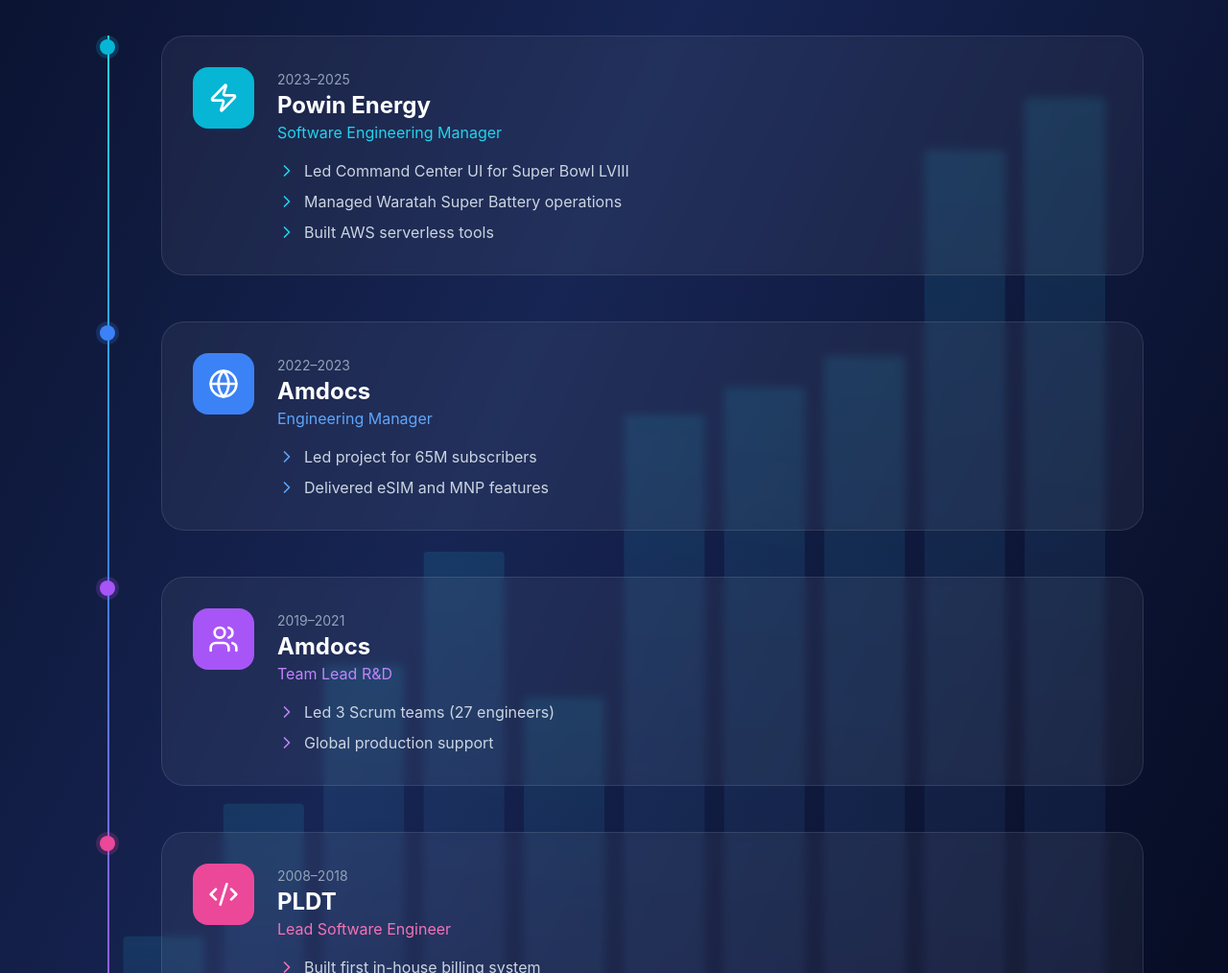
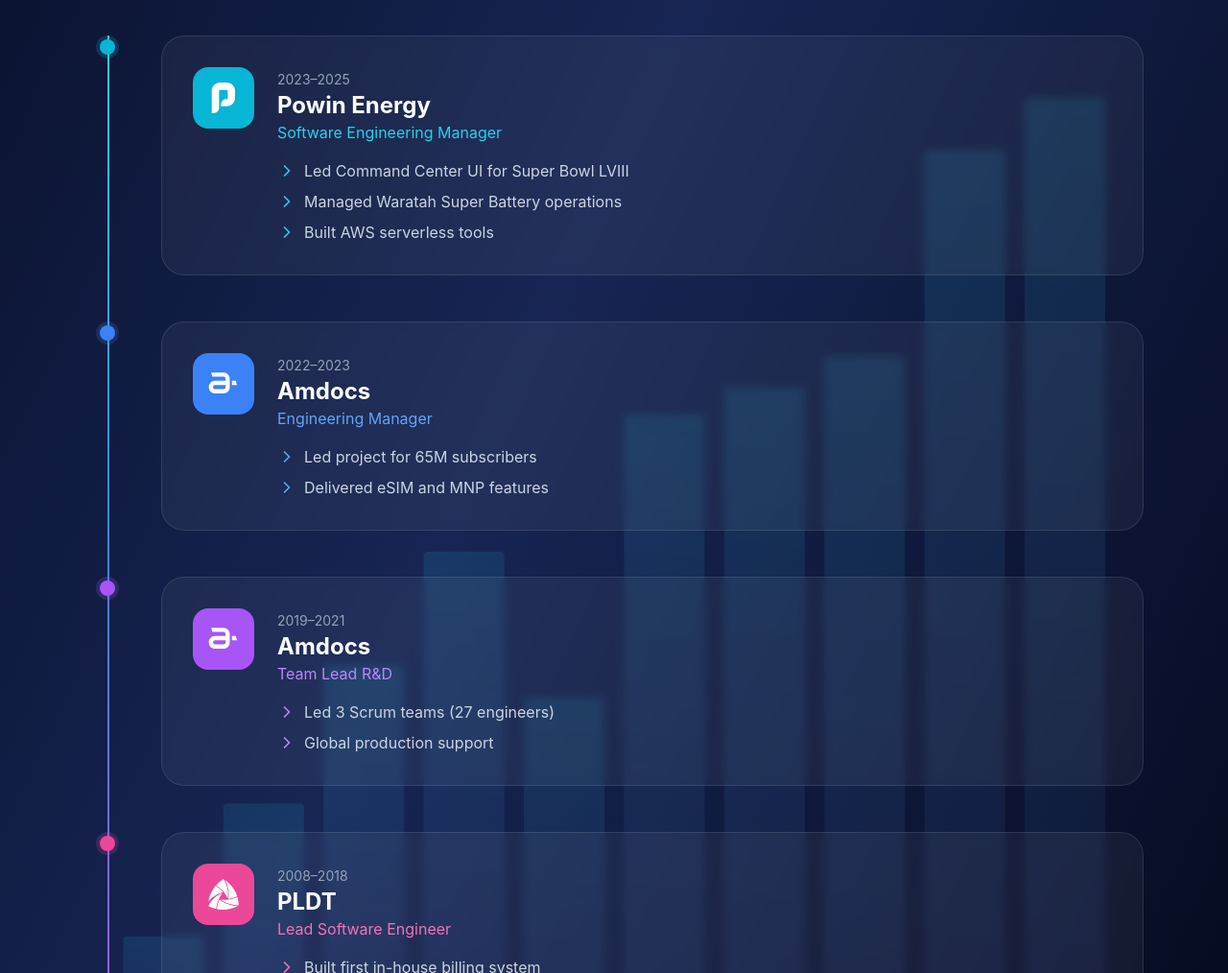
Before and after one commit to royjavelosa/digiport, a React (Vite) app: page / in a window 1280 px wide. Shown: the part 1207-2221 px from the top of the page at 96% size. Built offline with nearby package versions, Linux system fonts and the light colour scheme.

Commit message:
feat: replace generic icons with real monochrome brand marks for Powin, Amdocs, PLDT and MIT

```diff
--- a/src/App.jsx
+++ b/src/App.jsx
@@ -1,4 +1,8 @@
 import React, { useState, useRef, useEffect } from "react";
+import { PLDTIcon } from "./icons/PLDTIcon";
+import { MITIcon } from "./icons/MITIcon";
+import { AmdocsIcon } from "./icons/AmdocsIcon";
+import { PowinIcon } from "./icons/PowinIcon";
 import {
   HeroChart,
   JourneyChart,
@@ -384,8 +388,8 @@
                 </div>
                 <div className="flex-1 p-4 md:p-8 bg-white/5 border border-white/10 rounded-3xl backdrop-blur-sm hover:border-cyan-500/50 transition-colors">
                   <div className="flex items-start gap-6">
-                    <div className="p-4 bg-cyan-500 rounded-2xl">
-                      <Zap size={32} className="text-white" />
+                    <div className="p-4 bg-cyan-500 rounded-2xl flex items-center justify-center">
+                      <PowinIcon size={32} color="white" />
                     </div>
                     <div className="flex-1">
                       <div className="flex justify-between items-start mb-4">
@@ -421,8 +425,8 @@
                 </div>
                 <div className="flex-1 p-4 md:p-8 bg-white/5 border border-white/10 rounded-3xl backdrop-blur-sm hover:border-blue-500/50 transition-colors">
                   <div className="flex items-start gap-6">
-                    <div className="p-4 bg-blue-500 rounded-2xl">
-                      <Globe size={32} className="text-white" />
+                    <div className="p-4 bg-blue-500 rounded-2xl flex items-center justify-center">
+                      <AmdocsIcon size={32} color="white" />
                     </div>
                     <div className="flex-1">
                       <div className="flex justify-between items-start mb-4">
@@ -454,8 +458,8 @@
                 </div>
                 <div className="flex-1 p-4 md:p-8 bg-white/5 border border-white/10 rounded-3xl backdrop-blur-sm hover:border-purple-500/50 transition-colors">
                   <div className="flex items-start gap-6">
-                    <div className="p-4 bg-purple-500 rounded-2xl">
-                      <Users size={32} className="text-white" />
+                    <div className="p-4 bg-purple-500 rounded-2xl flex items-center justify-center">
+                      <AmdocsIcon size={32} color="white" />
                     </div>
                     <div className="flex-1">
                       <div className="flex justify-between items-start mb-4">
@@ -487,8 +491,8 @@
                 </div>
                 <div className="flex-1 p-4 md:p-8 bg-white/5 border border-white/10 rounded-3xl backdrop-blur-sm hover:border-pink-500/50 transition-colors">
                   <div className="flex items-start gap-6">
-                    <div className="p-4 bg-pink-500 rounded-2xl">
-                      <Code2 size={32} className="text-white" />
+                    <div className="p-4 bg-pink-500 rounded-2xl flex items-center justify-center">
+                      <PLDTIcon size={32} color="white" />
                     </div>
                     <div className="flex-1">
                       <div className="flex justify-between items-start mb-4">
@@ -632,7 +636,7 @@
             >
               <div className="flex-1">
                 <div className="flex items-center gap-3 mb-1">
-                  <BookOpen className="text-red-400 flex-shrink-0" size={28} />
+                  <MITIcon size={28} color="#f87171" />
                   <h3 className="text-3xl font-bold">MIT</h3>
                 </div>
                 <div className="pl-0">
@@ -716,6 +720,8 @@
         )}
       </div>
 
+
+
       <footer className="py-20 px-3 md:px-6 text-center max-w-6xl mx-auto">
         <h2 className="text-4xl font-bold mb-6 pb-1 bg-gradient-to-r from-cyan-400 to-blue-400 bg-clip-text text-transparent">
           Let's Build Something Amazing
--- /dev/null
+++ b/src/icons/AmdocsIcon.jsx
@@ -0,0 +1,19 @@
+export const AmdocsIcon = ({ size = 40, color = "currentColor" }) => (
+  <svg
+    xmlns="http://www.w3.org/2000/svg"
+    viewBox="-292 -68 225 185"
+    width={size}
+    height={size}
+    fill={color}
+  >
+    {/* 'a' letterform — original path from Amdocs 2017 brand mark SVG */}
+    <path d="M-179.847-58.955h-90.1l8.88,30.688h81.22c8.468,0,15.35,6.887,15.35,15.35v15.35h-76.721
+      c-25.389,0-46.043,20.655-46.043,46.045c0,25.388,20.654,46.049,46.043,46.049h61.371c25.389,0,46.044-20.661,46.044-46.049
+      V17.782V2.432v-15.35C-133.803-38.3-154.458-58.955-179.847-58.955z
+      M-164.497,48.477c0,8.463-6.887,15.349-15.35,15.349h-61.371
+      c-8.462,0-15.349-6.886-15.349-15.349c0-8.464,6.887-15.351,15.349-15.351h76.721V48.477z" />
+
+    {/* Dot */}
+    <polygon points="-89.884,2.438 -117.859,2.438 -117.859,33.127 -80.998,33.127" />
+  </svg>
+);
--- /dev/null
+++ b/src/icons/CEUIcon.jsx
@@ -0,0 +1,36 @@
+export const CEUIcon = ({ size = 40, color = "currentColor" }) => (
+  <svg
+    xmlns="http://www.w3.org/2000/svg"
+    viewBox="0 0 100 110"
+    width={size}
+    height={size}
+    fill={color}
+  >
+    {/*
+      CEU shield silhouette — clean escutcheon shape
+      Rectangular top, sides taper toward a rounded point at bottom
+    */}
+    <path d="
+      M 8 8
+      H 92
+      V 65
+      C 92 80 72 95 50 104
+      C 28 95 8 80 8 65
+      Z
+    " />
+
+    {/* Inner shield inset — gives depth, evenodd punches it slightly */}
+    <path
+      fillRule="evenodd"
+      d="
+        M 8 8 H 92 V 65
+        C 92 80 72 95 50 104
+        C 28 95 8 80 8 65 Z
+
+        M 16 16 H 84 V 64
+        C 84 76 67 89 50 97
+        C 33 89 16 76 16 64 Z
+      "
+    />
+  </svg>
+);
--- /dev/null
+++ b/src/icons/GoogleIcon.jsx
@@ -0,0 +1,25 @@
+export const GoogleIcon = ({ size = 40, color = "currentColor" }) => (
+  <svg
+    xmlns="http://www.w3.org/2000/svg"
+    viewBox="0 0 100 100"
+    width={size}
+    height={size}
+    fill={color}
+  >
+    {/*
+      G shape: outer arc (300°) + crossbar + inner arc back to gap
+      Outer R=43, inner r=29, center (50,50)
+      Gap opens at ~60° from positive-x (top-right)
+    */}
+    <path d="
+      M 93 44
+      H 50
+      V 62
+      H 78
+      A 29 29 0 1 1 65 24
+      L 72 12
+      A 43 43 0 0 1 93 44
+      Z
+    " />
+  </svg>
+);
--- /dev/null
+++ b/src/icons/MITIcon.jsx
@@ -0,0 +1,23 @@
+export const MITIcon = ({ size = 40, color = "currentColor" }) => (
+  <svg
+    xmlns="http://www.w3.org/2000/svg"
+    viewBox="0 0 165 75"
+    width={size}
+    height={size}
+    fill={color}
+  >
+    {/* M — three equal pillars connected by a top bar */}
+    <rect x="0"  y="15" width="14" height="60" />
+    <rect x="23" y="15" width="14" height="60" />
+    <rect x="46" y="15" width="14" height="60" />
+    <rect x="0"  y="15" width="60" height="14" />
+
+    {/* i — dot + body */}
+    <rect x="75" y="1"  width="14" height="13" />
+    <rect x="75" y="18" width="14" height="57" />
+
+    {/* T — wide top bar + centred vertical */}
+    <rect x="97"  y="15" width="68" height="14" />
+    <rect x="123" y="15" width="16" height="60" />
+  </svg>
+);
--- /dev/null
+++ b/src/icons/PLDTIcon.jsx
@@ -0,0 +1,16 @@
+export const PLDTIcon = ({ size = 40, color = "currentColor" }) => (
+  <svg
+    xmlns="http://www.w3.org/2000/svg"
+    viewBox="0 0 1552 1569"
+    width={size}
+    height={size}
+    fill={color}
+  >
+    <path fillRule="evenodd" d="m534.8 1029c-72.9 160.5-118.7 328.9-136.4 500.8-139.2-30.7-273-78.6-398.2-142.8 72.5-154.6 173.6-291.4 300.8-407 31.5-28.7 64.3-55.9 97.6-80.8 96.8-72.5 203.4-132.3 318.3-178.5-67.6 91.1-125.9 188.1-173.6 289.7z"/>
+    <path d="m755.9 1568.6c-99.4 0-199.7-9.2-298.4-27.2q-10.9-2-21.7-4.2c16.4-164.2 59.1-324.9 127-478.6 92.1 67.2 191.5 125.5 296.2 173.4 23.6 11 48.1 21.5 72.4 31.3 49.1 19.7 99.2 37.5 149.3 52.4 137.5 41.1 278.4 64.3 419.6 68.9-117.1 62.7-242.9 110.2-374.9 141.3-115.6 27.1-234.9 41.3-354.7 42.4-5 0.3-9.8 0.3-14.8 0.3z"/>
+    <path d="m1006.5 1056.4c167.7-19.7 329-64.6 479.8-133.6 41.8 139.5 63.9 282.1 65.5 424.6-154.6 0-309.5-23-460.1-68.1-49.1-14.7-98.1-32-146.1-51.2-23.6-9.7-47.7-20-70.9-30.7-86.2-39.4-169-86.3-246.9-139.5 61.3 6.6 122.6 10.1 183.4 10.1 54.8 0 109.9-2.8 164.4-8.1z"/>
+    <path d="m1018.1 1016.8c24.1-134.5 29.3-269.6 15.8-402.3-5.5-54.3-14.5-108.8-26.5-162.2-32.9-146.7-89.1-284.7-167.7-411 114.7 78.6 219.3 172.1 312.2 278.5q2.6 3.1 5.2 6.1l3.9 4.6c73.2 85.4 137.3 177.8 190.9 274.4 49.9 89.8 91.3 184.4 123 281.4-143.6 66.1-297 109.9-456.8 130.5z"/>
+    <path d="m794.6 676c74.7 93.8 139 194.7 191.5 300.7 18.7-120 21.9-240.2 9.9-358.2-5.5-52.8-14-106-25.6-157.9-37.4-166.2-105.5-320.8-202.9-459.6-136.6 84.9-260.7 190-368.7 312.9 128.3 84.3 245 186.3 347.2 303.7 9.9 11.2 19.7 22.8 30 35.5z"/>
+    <path d="m9.2 1149.7c13.1-92.4 35-184.2 64.8-273.5 29.1-86.9 66.3-172.6 110.5-254.7 53-98.3 116.9-191.8 189.4-278.3 126.9 82.8 242.5 183.5 343.4 299.6 7.3 8.3 14.7 16.8 22.1 25.8-139.4 38.3-270.3 96.1-389.4 171.9-44.4 28.2-87.5 59.1-127.8 91.7-79.3 64.4-150.8 137.3-213 217.5z"/>
+  </svg>
+);
--- /dev/null
+++ b/src/icons/PowinIcon.jsx
@@ -0,0 +1,12 @@
+export const PowinIcon = ({ size = 40, color = "currentColor" }) => (
+  <svg
+    xmlns="http://www.w3.org/2000/svg"
+    viewBox="0 0 43 56"
+    width={size}
+    height={size}
+    fill={color}
+  >
+    {/* Powin 'P' brand mark — extracted from official Powin.svg */}
+    <path d="M42.4826 15.0848C42.4826 13.1035 42.0935 11.1416 41.3369 9.31119C40.5803 7.48075 39.4714 5.81763 38.0735 4.41683C36.6756 3.01604 35.0162 1.90498 33.1898 1.14713C31.3635 0.389279 29.4061 -0.000518556 27.4295 5.17735e-07H15.0769C11.0853 3.80495e-07 7.257 1.58916 4.43407 4.418C1.61113 7.24684 0.024702 11.0837 0.0236565 15.0848V16.5787H0V56H3.17783C5.88508 56 8.48146 54.9219 10.3958 53.003C12.31 51.0845 13.3855 48.4819 13.3855 45.7681V14.7714C13.3855 14.0376 13.9449 13.4171 14.6787 13.4171H27.4295C27.6485 13.4166 27.8654 13.4593 28.068 13.5428C28.2705 13.6263 28.4547 13.749 28.6099 13.9039C28.7651 14.0588 28.8884 14.2428 28.9727 14.4454C29.057 14.648 29.1007 14.8653 29.1012 15.0848V28.8997C29.1012 29.5029 28.6122 29.9918 28.0091 29.9918H27.5359H27.4058H27.0983C25.7568 29.9903 24.4282 30.2538 23.1884 30.7672C21.9485 31.2808 20.8218 32.0342 19.8727 32.9844C18.9236 33.9347 18.1706 35.0632 17.6569 36.3053C17.1432 37.5475 16.8788 38.8789 16.8788 40.2236V43.4089H27.4058C31.3971 43.4089 35.225 41.8195 38.0473 38.9907C40.8695 36.1617 42.4552 32.3248 42.4552 28.3241V27.3479H42.4826V15.0848Z" />
+  </svg>
+);
```
